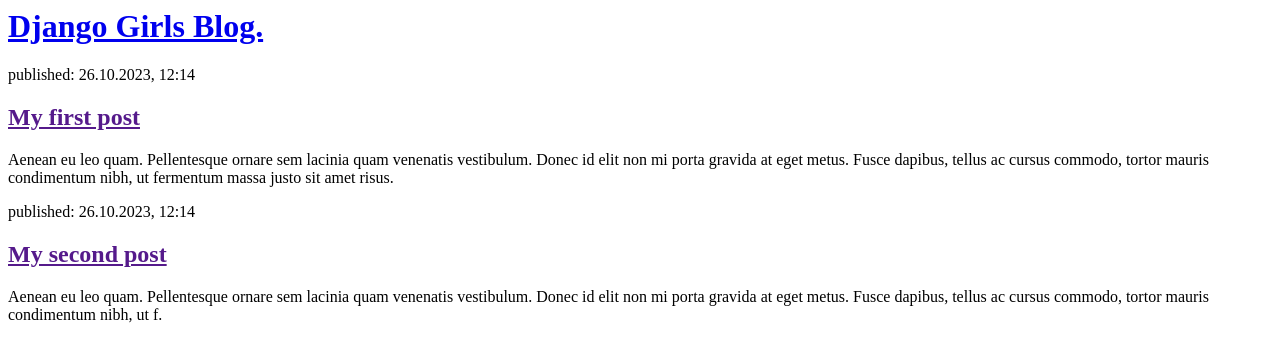
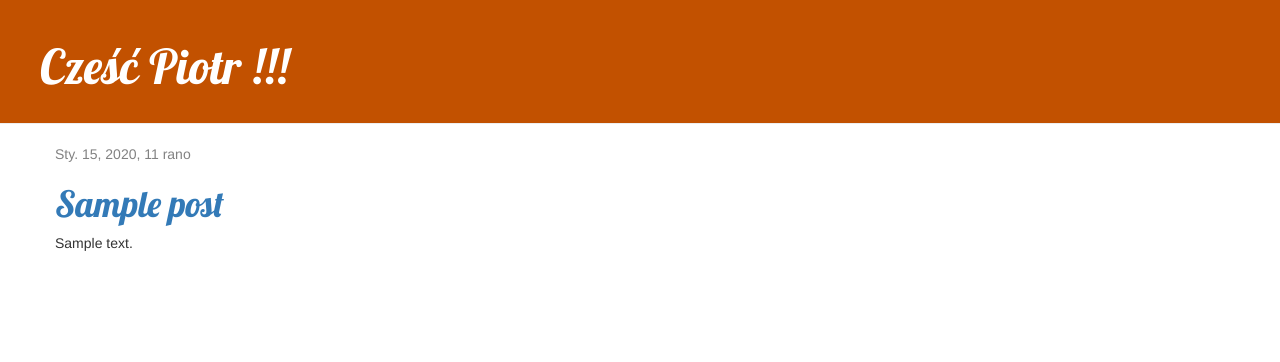
Before and after one commit to PBPiotrBaran/Blog1, a Django app: page / in a window 1280 px wide. Shown: the top 362 px of the page. Run offline with Django 3.2, Linux system fonts and the light colour scheme; tables that the repository leaves empty hold one stand-in row (values such as "Sample post"); some libraries are stand-ins or nearby versions.

Commit message:
Added view and template for detailed blog post as well as CSS for the site.

```diff
--- /dev/null
+++ b/blog/static/css/PB.css
@@ -0,0 +1,4 @@
+h1 {
+    color: #C25500;
+        font-family: 'Lobster';
+}
--- /dev/null
+++ b/blog/static/css/blog.css
@@ -0,0 +1,46 @@
+.page-header {
+    background-color: #C25100;
+    margin-top: 0;
+    padding: 20px 20px 20px 40px;
+}
+
+.page-header h1, .page-header h1 a, .page-header h1 a:visited, .page-header h1 a:active {
+    color: #ffffff;
+    font-size: 36pt;
+    text-decoration: none;
+}
+
+.content {
+    margin-left: 40px;
+}
+
+h1, h2, h3, h4 {
+    font-family: 'Lobster', cursive;
+}
+
+.date {
+    color: #828282;
+}
+
+.save {
+    float: right;
+}
+
+.post-form textarea, .post-form input {
+    width: 100%;
+}
+
+.top-menu, .top-menu:hover, .top-menu:visited {
+    color: #ffffff;
+    float: right;
+    font-size: 26pt;
+    margin-right: 20px;
+}
+
+.post {
+    margin-bottom: 70px;
+}
+
+.post h2 a, .post h1 a:visited {
+    color: #000000;
+}
--- /dev/null
+++ b/blog/templates/blog/base.html
@@ -0,0 +1,23 @@
+{% load static %}
+<html>
+    <head>
+        <title>Django Girls blog</title>
+        <link rel="stylesheet" href="//maxcdn.bootstrapcdn.com/bootstrap/3.2.0/css/bootstrap.min.css">
+        <link rel="stylesheet" href="//maxcdn.bootstrapcdn.com/bootstrap/3.2.0/css/bootstrap-theme.min.css">
+        <link href='//fonts.googleapis.com/css?family=Lobster&subset=latin,latin-ext' rel='stylesheet' type='text/css'>
+        <link rel="stylesheet" href="{% static 'css/blog.css' %}">
+    </head>
+    <body>
+     <div class="page-header">
+        <h1><a href="/">Cześć Piotr !!!</a></h1>
+    </div>
+    <div class="content container">
+        <div class="row">
+            <div class="col-md-8">
+            {% block content %}
+            {% endblock %}
+            </div>
+        </div>
+    </div>
+    </body>
+</html>
--- a/blog/templates/blog/post_list.html
+++ b/blog/templates/blog/post_list.html
@@ -1,22 +1,14 @@
-<html>
-    <head>
-        <title>PB</title>
-    </head>
-    <body>
-        <div>
-            <h1><a href="/">Django Girls Blog.</a></h1>
+{% extends 'blog/base.html' %}
+
+{% block content %}
+    {% for post in posts %}
+        <div class="post">
+            <div class="date">
+                {{ post.published_date }}
+            </div>
+         <!--   <h2><a href="">{{ post.title }}</a></h2> -->
+            <h1><a href="{% url 'post_detail' pk=post.pk %}">{{ post.title }}</a></h1>
+            <p>{{ post.text|linebreaksbr }}</p>
         </div>
-
-        <div>
-            <p>published: 26.10.2023, 12:14</p>
-            <h2><a href="">My first post</a></h2>
-            <p>Aenean eu leo quam. Pellentesque ornare sem lacinia quam venenatis vestibulum. Donec id elit non mi porta gravida at eget metus. Fusce dapibus, tellus ac cursus commodo, tortor mauris condimentum nibh, ut fermentum massa justo sit amet risus.</p>
-        </div>
-
-        <div>
-              <p>published: 26.10.2023, 12:14</p>
-            <h2><a href="">My second post</a></h2>
-            <p>Aenean eu leo quam. Pellentesque ornare sem lacinia quam venenatis vestibulum. Donec id elit non mi porta gravida at eget metus. Fusce dapibus, tellus ac cursus commodo, tortor mauris condimentum nibh, ut f.</p>
-        </div>
-    </body>
-</html>
+    {% endfor %}
+{% endblock %}
--- a/blog/urls.py
+++ b/blog/urls.py
@@ -4,4 +4,6 @@ from . import views
 
 urlpatterns = [
     path('', views.post_list, name='post_list'),
+    path('post/<int:pk>/', views.post_detail, name='post_detail'), #<int:pk> - ta część jest trudniejsza. Oznacza ona, że Django spodziewa się liczby całkowitej i przekaże jej wartość do widoku jako zmienną pk
+    path('PB/', views.PB, name='PB'),
 ]
--- a/blog/views.py
+++ b/blog/views.py
@@ -1,5 +1,15 @@
-from django.shortcuts import render
+from django.shortcuts import render, get_object_or_404
+from django.utils import timezone
+from .models import Post
+
+def post_list(request):
+    posts = Post.objects.filter(published_date__lte=timezone.now()).order_by('published_date')
+    return render(request, 'blog/post_list.html', {'posts': posts})
+
+def post_detail(request, pk):
+    post = get_object_or_404(Post, pk=pk)
+    return render(request, 'blog/post_detail.html', {'post': post})
 
 
-def post_list(request):
-    return render(request, 'blog/post_list.html', {})
+def PB(request):
+    return render(request, 'blog/PB.html', {})
--- a/mysite/urls.py
+++ b/mysite/urls.py
@@ -22,4 +22,5 @@ from django.urls import path, include
 urlpatterns = [
     path('admin/', admin.site.urls),
     path('',include('blog.urls')),
+    path('PB/',include('blog.urls')),
 ]
```
Also changed, not shown: blog/templates/blog/PB.html (+10 -11 lines), blog/templates/blog/post_detail.html (added, +13 -0 lines).
